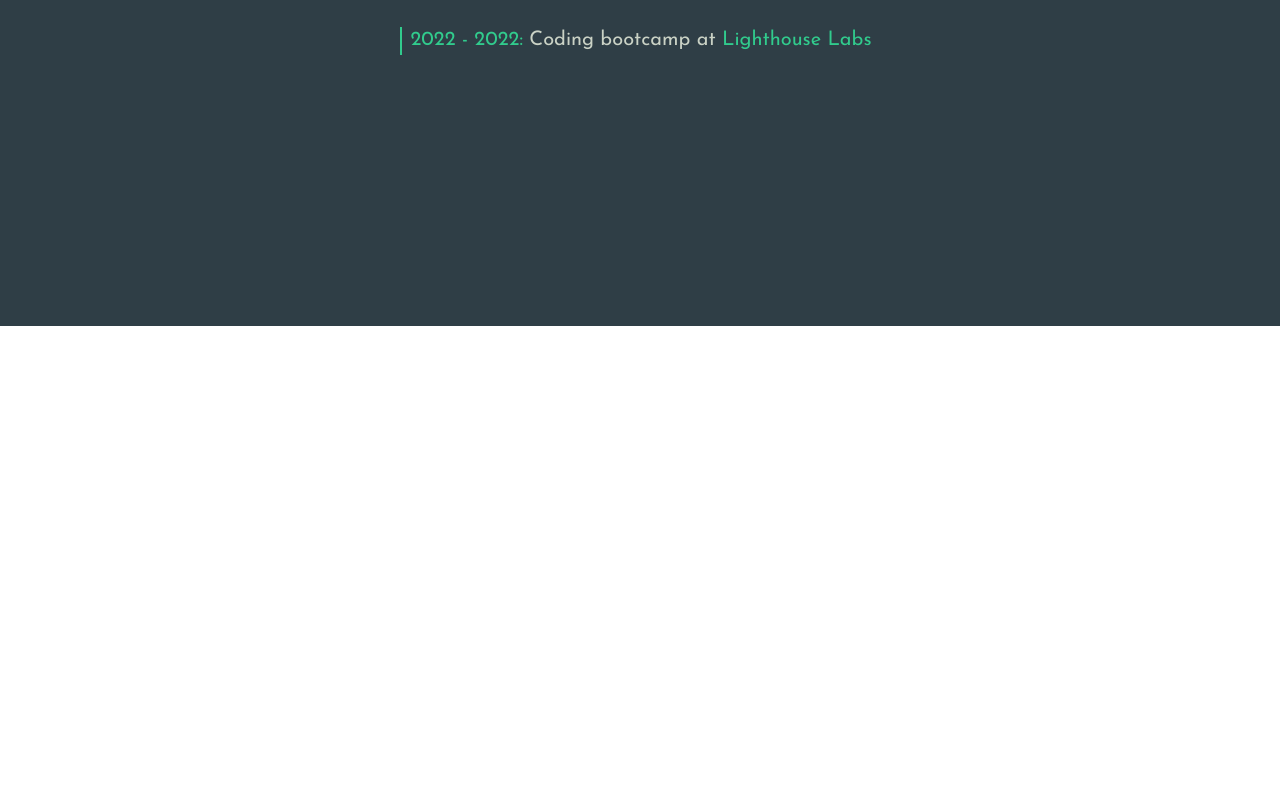
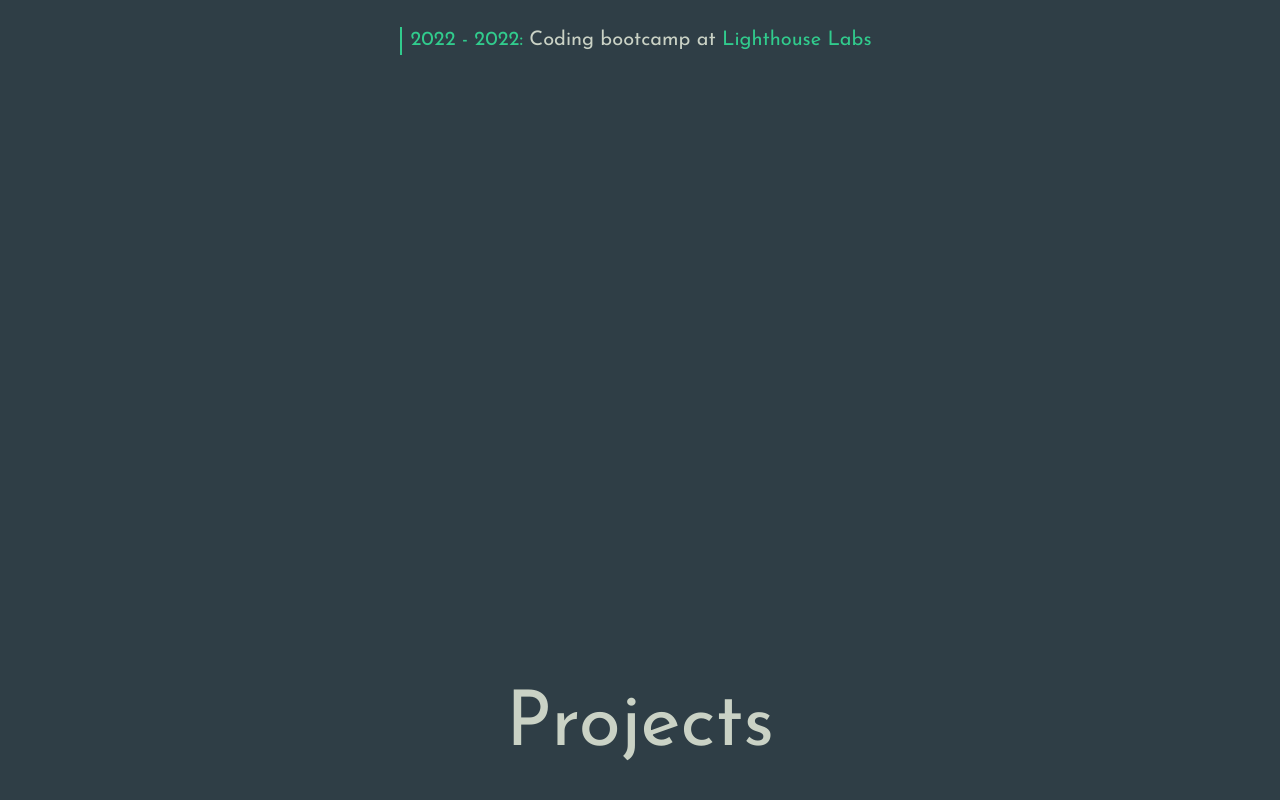
Before and after one commit to bulabd/Portfolio, a React (Create React App) app: page / in a window 1280 px wide. Shown: the part 2097-2897 px from the top of the page. Before the commit the page ends 2423 px from the top, so only its background shows below. Built offline with nearby package versions, Linux system fonts and the light colour scheme.

Commit message:
Add a projects section

```diff
--- a/src/components/Main/Main.js
+++ b/src/components/Main/Main.js
@@ -2,6 +2,7 @@ import './Main.css';
 import Greeting from './Greeting';
 import About from './About.js';
 import Experience from './Experience';
+import Projects from './Projects';
 
 export default function Main() {
   return (
@@ -9,6 +10,7 @@ export default function Main() {
       <Greeting />
       <About />
       <Experience />
+      <Projects />
     </div>
   );
 }
--- /dev/null
+++ b/src/components/Main/Projects.css
@@ -0,0 +1,11 @@
+.projects {
+  display: flex;
+  flex-direction: column;
+  justify-content: center;
+  align-items: center;
+  min-height: 100vh;
+}
+
+.myProjects {
+  font-size: 6vw;
+}
--- /dev/null
+++ b/src/components/Main/Projects.js
@@ -0,0 +1,9 @@
+import './Projects.css';
+
+export default function Projects() {
+  return (
+    <div id='projects' className='projects'>
+      <p className='myProjects'>Projects</p>
+    </div>
+  );
+};
--- a/src/components/Navbar.js
+++ b/src/components/Navbar.js
@@ -9,7 +9,7 @@ export default function Navbar() {
       <div className='pageLinks'>
         <a className='anchorLink' href="#about">About</a>
         <a className='anchorLink' href="#experience">Experience</a>
-        <a className='anchorLink' href="#">Projects</a>
+        <a className='anchorLink' href="#projects">Projects</a>
         <a className='anchorLink' href="#">Contact</a>
       </div>
     </div>
```
